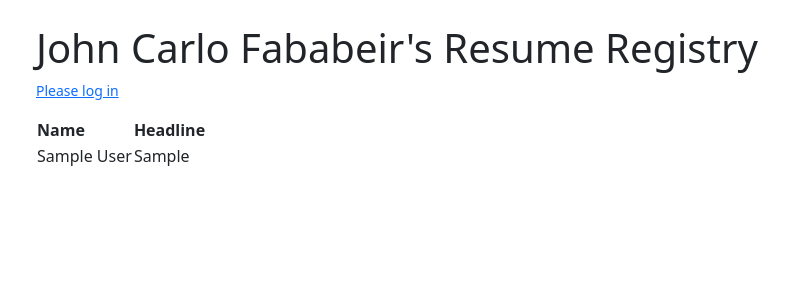
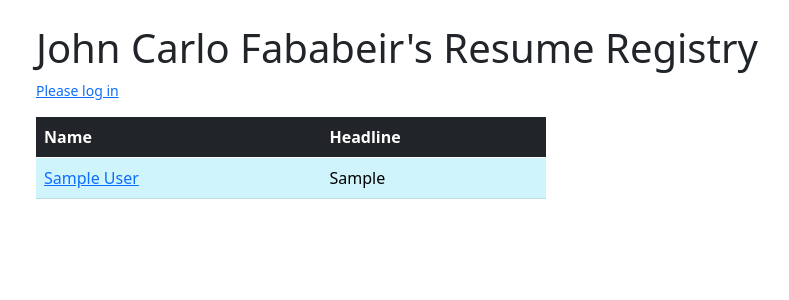
Before and after one commit to jcavenue/Javascript-jquery-and-json, a PHP site: page / in a window 1280 px wide. Shown: the top 300 px of the page, without its empty margins (60-849 px from the left). Run offline with PHP 8.4, Linux system fonts and the light colour scheme; tables that the repository leaves empty or names only in its code hold one stand-in row (values such as "Sample post").

Commit message:
Update index.php UI

```diff
--- a/index.php
+++ b/index.php
@@ -28,13 +28,15 @@
 					unset($_SESSION['success']);
 				}
 				if(!isset($_SESSION['name']) && !isset($_SESSION['user_id'])){
-					$stmt = $pdo->query('SELECT first_name, last_name, headline FROM Profile');
+					$stmt = $pdo->query('SELECT profile_id, first_name, last_name, headline FROM Profile');
 					$rows = $stmt->fetchAll(PDO::FETCH_ASSOC);
 			?>
 			<!-- If Session name is not set return this -->
 			<p class="small"><a href="login.php">Please log in</a></p>
 				<?php if($rows) { ?>
-					<table>
+					<div class="row">
+						<div class="col-6">
+							<table class="table table-dark table-hover">
 								<thead>
 									<tr>
 										<th>Name</th>
@@ -43,13 +45,16 @@
 								</thead>
 								<tbody>
 									<?php foreach($rows as $row){ ?>
-								<tr>
-									<td><?php echo $row['first_name'] . " " . $row['last_name'];?></td>
-									<td><?php echo $row['headline'] ?></td>
+										<tr class="table-info">
+											<td><a href="view.php?profile_id=<?php echo $row['profile_id'];?>"><?php echo $row['first_name'] . " " . $row['last_name'];?></a></td>
+											<td><?php echo $row['headline'];?></td>
 										</tr>
 									<?php } ?>
 								</tbody>
 							</table>
+						</div>
+					</div>
+
 				<?php }
 			} else {
 				$stmt = $pdo->query('SELECT profile_id, first_name, last_name, headline FROM Profile');
@@ -59,7 +64,9 @@
 			<p class="small"><a href="logout.php">Logout</a></p>
 				<!-- If there are rows print it -->
 				<?php if($rows) { ?>
-					<table>
+					<div class="row">
+						<div class="col-8">
+							<table class="table table-dark table-hover">
 							<thead>
 								<tr>
 									<th>Name</th>
@@ -69,7 +76,7 @@
 							</thead>
 							<tbody>
 								<?php foreach($rows as $row){ ?>
-								<tr>
+									<tr class="table-info">
 										<td><a href="view.php?profile_id=<?php echo $row['profile_id'];?>"><?php echo $row['first_name'] . " " . $row['last_name'];?></a></td>
 										<td><?php echo $row['headline'] ?></td>
 										<td>
@@ -80,6 +87,8 @@
 								<?php } ?>
 							</tbody>
 						</table>
+						</div>
+					</div>
 				<?php }	?>
 			<p class="small"><a href="add.php">Add New Entry</a></p>
 			<?php } ?>
```
Lines whose indentation alone changed are shown as unchanged.
